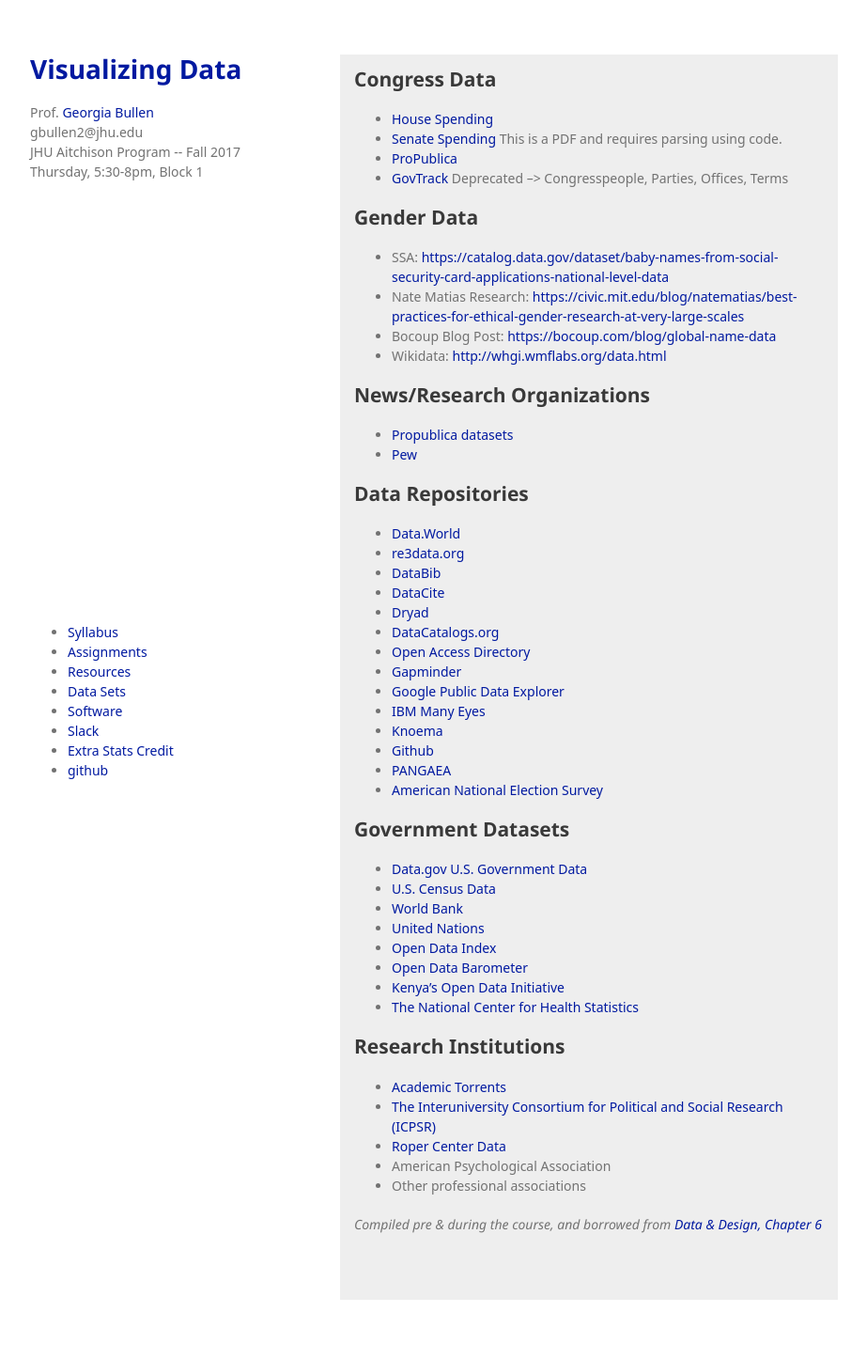
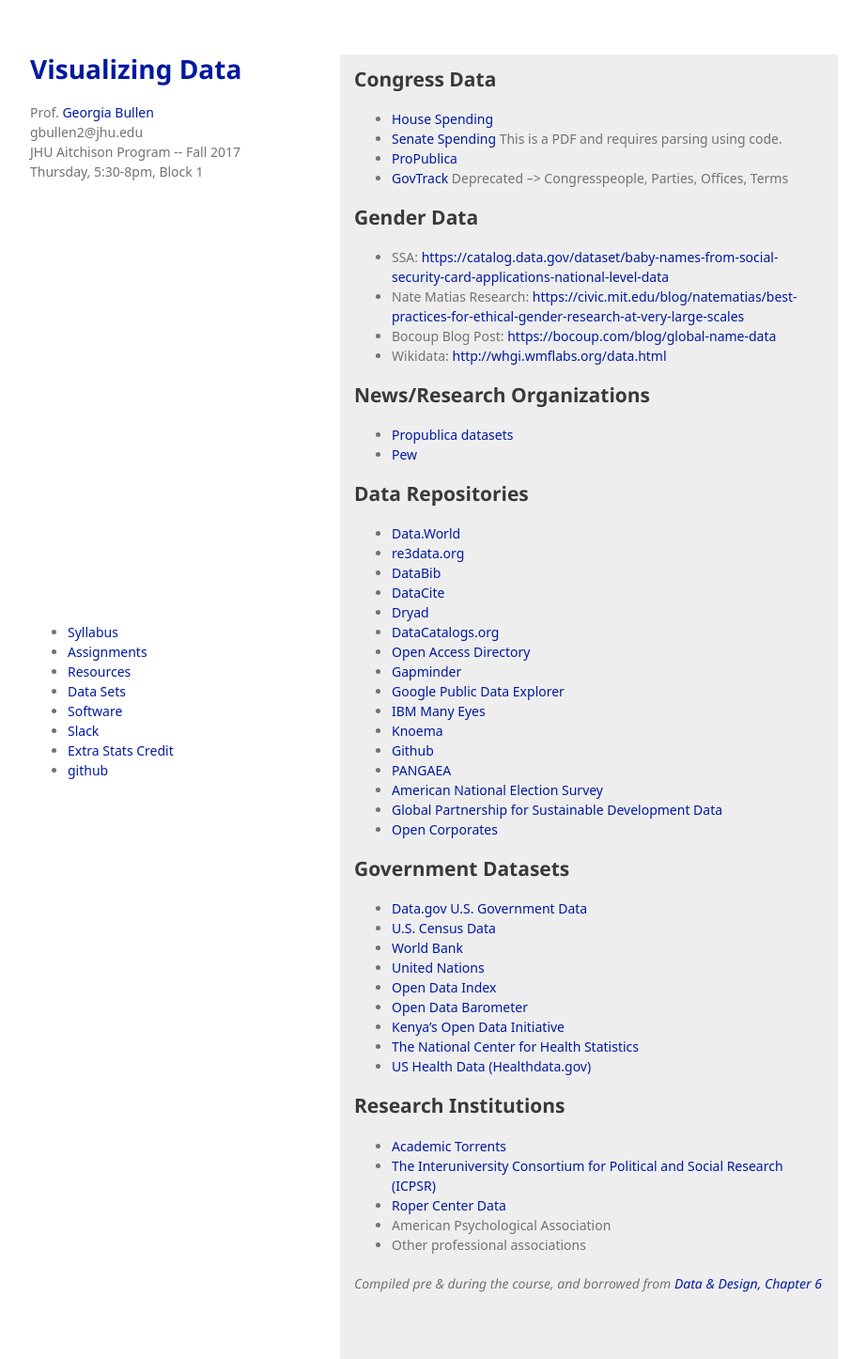
Before and after one commit to georgiamoon/jhu-dv-2017, a Jekyll site: the page built from data-sets.md, in a window 1280 px wide. Shown: the whole page at 94% size, without its empty margins (178-1101 px from the left). Built offline with Jekyll 4.4.1, drawn with Linux system fonts in a browser that asks for light colours; some web fonts are replaced; our own code applies the rules of GitHub Pages for plain Markdown files; a script that is not in the unit is left out; before the commit the page ends 1383 px from its top, so only the background shows below that.

Commit message:
datasets from @meagdoh

```diff
--- a/data-sets.md
+++ b/data-sets.md
@@ -33,6 +33,8 @@
 - [Github](http://github.com)
 - [PANGAEA](https://www.pangaea.de/)
 - [American National Election Survey](http://www.electionstudies.org/)
+- [Global Partnership for Sustainable Development Data](http://www.data4sdgs.org/)
+- [Open Corporates](https://opencorporates.com/)
 
 ## Government Datasets
 
@@ -44,6 +46,7 @@
 - [Open Data Barometer](http://www.opendataresearch.org/project/2013/odb)
 - [Kenya’s Open Data Initiative](https://opendata.go.ke/)
 - [The National Center for Health Statistics](https://www.cdc.gov/nchs/)
+- [US Health Data (Healthdata.gov)](https://www.healthdata.gov/)
 
 ## Research Institutions
 - [Academic Torrents](http://academictorrents.com/)
```
